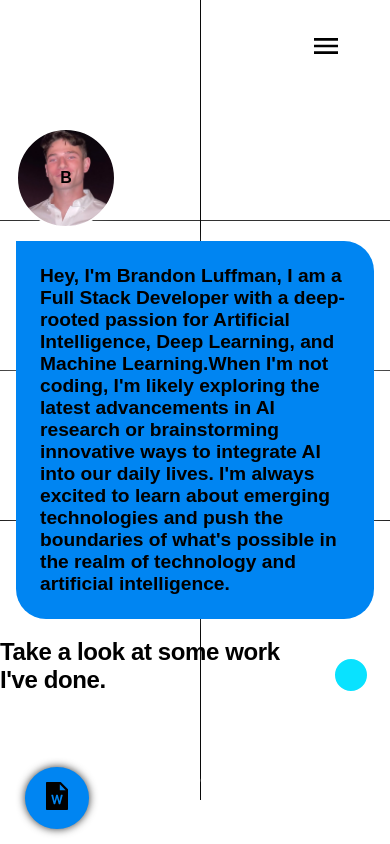
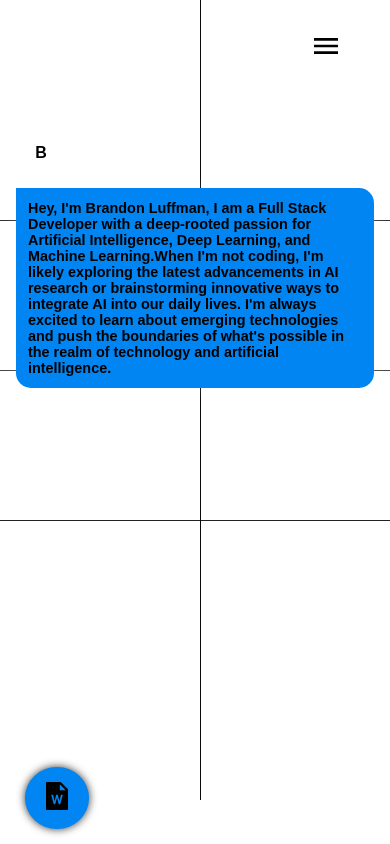
Before and after one commit to brandonluffman/portfolio, a Next.js app: page /about in a window 390 px wide. Shown: the top 844 px of the page. Built offline with nearby package versions, Linux system fonts and the light colour scheme; a web font is replaced by a local one.

Commit message:
styling changes;s

```diff
--- a/styles/about.css
+++ b/styles/about.css
@@ -112,18 +112,11 @@
     .about-img-div {
         width:10%;
         font-weight:600;
-        height:100px;
-        width:150px;
-        background-image: url('/profile-img.webp');
-        background-repeat: no-repeat;
-        background-position: center;
-        background-size: cover;
-        border-radius: 50%;
-        box-shadow: 1px 1px 18px rgba(255,255,255,0.2);
-        margin-right:2rem;
-        margin-top:0rem;
-        border:2px solid white;
+        height:50px;
+        width:50px;
+        margin-top: 0;
     }
+
 
     .about-check-out {
         bottom:30px;
@@ -141,13 +134,16 @@
         right:100px;
 
     }
+    .about-check-out, .about-work-text, .about-work-link {
+        display: none;
+    }
 
 }
 
 @media (max-width: 700px) {
     .about-container {
         display: block;
-        padding:8rem 1rem 0rem 1rem;
+        padding:8rem 2rem 0rem 2rem;
     }
     .about-header {
         width:100%;
@@ -169,17 +165,9 @@
     .about-img-div {
         width:10%;
         font-weight:600;
-        height:100px;
-        width:100px;
-        background-image: url('/profile-img.webp');
-        background-repeat: no-repeat;
-        background-position: center;
-        background-size: cover;
-        border-radius: 50%;
-        box-shadow: 1px 1px 18px rgba(255,255,255,0.2);
-        margin-right:2rem;
-        margin-top:0rem;
-        border:2px solid white;
+        height:50px;
+        width:50px;
+        margin-top:0;
     }
 
     .about-check-out {
@@ -199,4 +187,28 @@
         font-size: 1.5rem;
     }
 
+    .about-check-out, .about-work-text, .about-work-link {
+        display: none;
+    }
+
 }
+
+@media (max-width: 500px) {
+    .about-container {
+        display: block;
+        padding:8rem 1rem 0rem 1rem;
+    }
+    .about-header {
+        font-size: 0.9rem;
+        padding:0.75rem;
+        border-radius: 15px;
+        border-top-left-radius: 0;
+    }
+
+    .about-img-div {
+        width: 50px;
+        height: 50px;
+        margin-top:0;
+    }
+
+}
--- a/styles/globals.css
+++ b/styles/globals.css
@@ -11,6 +11,8 @@
 
 body {
   overflow-x: hidden;
+  max-width: 100%;
+
 }
 html,
 body {
```
Also changed, not shown: 1 other file (tests, documents, lock files or other folders).
